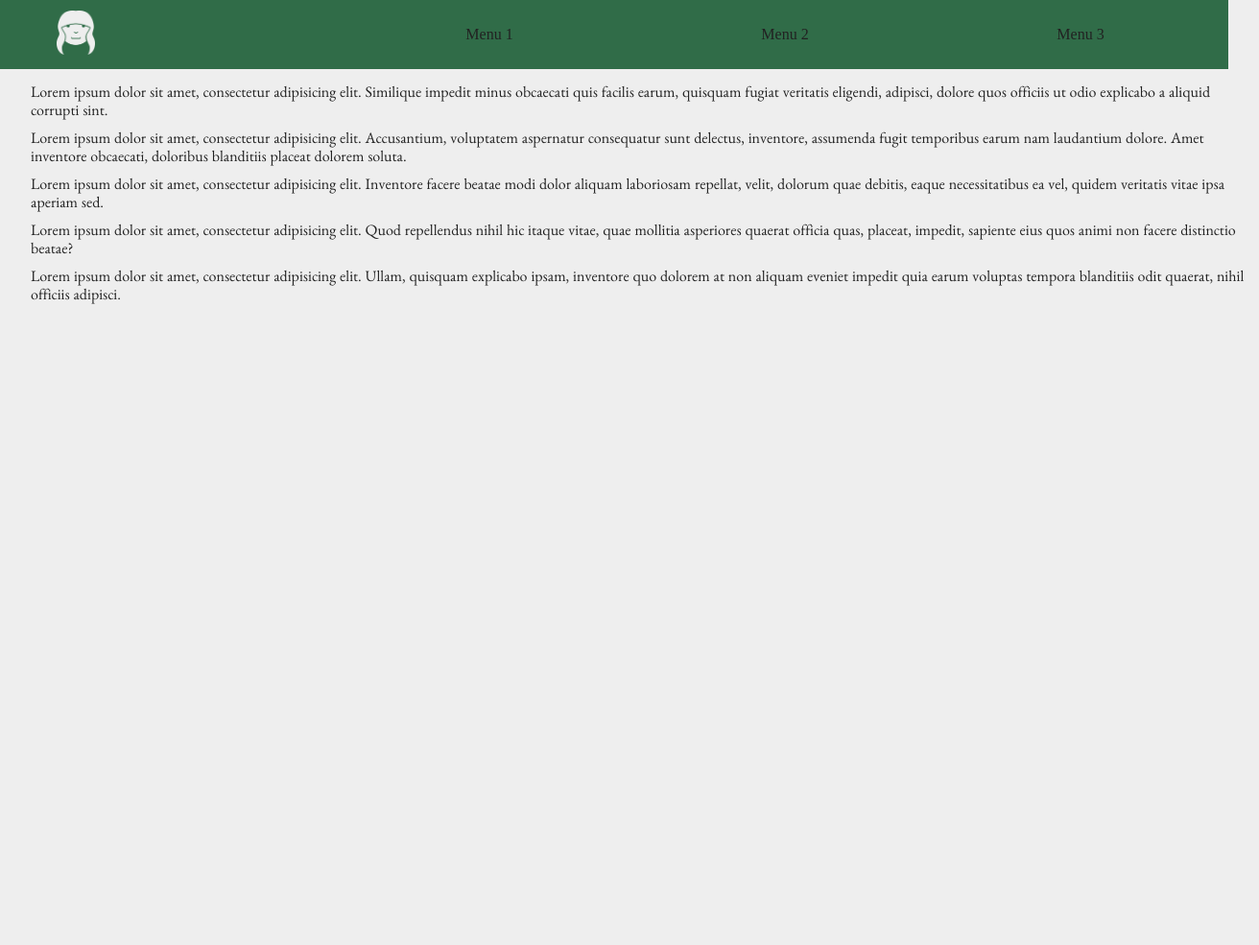
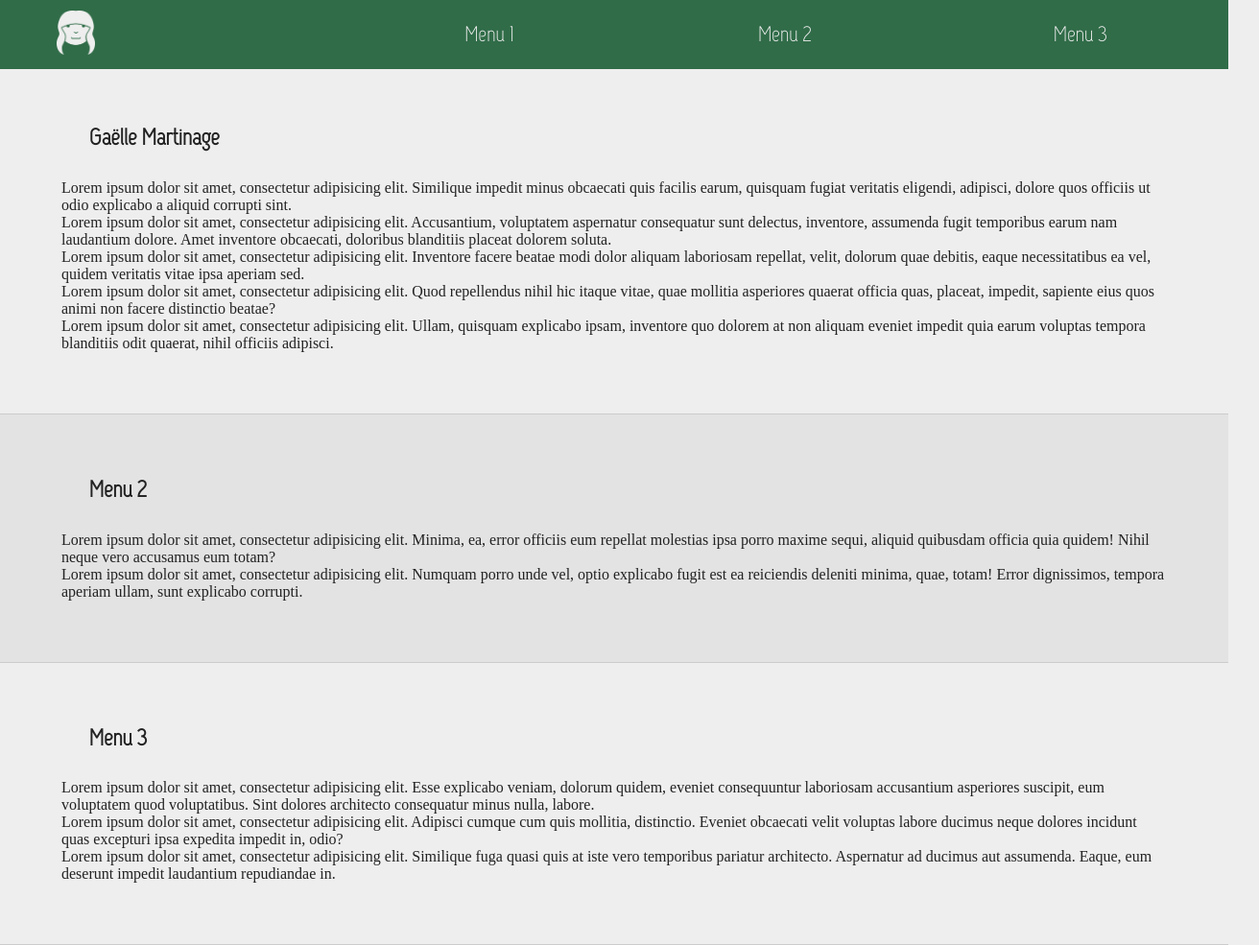
Before and after one commit to GMartinage/tp_design, a plain HTML site: page index.html in a window 1280 px wide. Shown: the whole page at 96% size, 1312 px wide, since content can reach past the window. Before the commit the page ends 800 px from the top, so only its background shows below. Drawn offline with Linux system fonts and the light colour scheme.

Commit message:
Ajout de code supplémentaire

```diff
--- a/css/styles.css
+++ b/css/styles.css
@@ -20,10 +20,6 @@ body {
 	background-color: #eee;
 }
 
-main {
-	margin: 2em 2em;
-}
-
 header {
 	display: flex;
 	justify-content: space-around;
@@ -33,9 +29,19 @@ header {
 	background-color: #306C48;
 }
 
+#placeholder {
+	display: flex;
+	justify-content: space-around;
+	top: 0;
+	width: 100%;
+	background-color: #306C48;
+	padding: 2em;
+}
+
 header > div {
 	padding: 0.7em;
 	flex: 1 1;
+	transition: 0.5s;
 }
 
 header > div:first-child {
@@ -44,6 +50,8 @@ header > div:first-child {
 
 header > div:hover {
 	background-color: #124025;
+	flex: 2 2;
+	transition: 0.5s;
 }
 
 header > div:hover:first-child {
@@ -55,7 +63,10 @@ header > div > p {
 	top: 50%;
 	left: 50%;
 	transform: translate(-50%, -50%);
+	font-family: "Capsuula", sans-serif;
+	font-size: 1.4em;
 	text-align: center;
+	color: #eee;
 }
 
 header img {
@@ -74,3 +85,12 @@ main > p {
 	margin-bottom: 0.6em;
 	line-height: 1.2em;
 }
+
+main > div {
+	padding: 4em;
+	border-bottom: 1px solid #ccc;
+}
+
+#menu_2 {
+	background-color: #e3e3e3;
+}
--- a/index.html
+++ b/index.html
@@ -24,12 +24,26 @@
 			</div>
 		</header>
 		<main>
+			<div id="placeholder"></div>
+			<div id="menu_1">
 				<h2>Gaëlle Martinage</h2>
 				<p>Lorem ipsum dolor sit amet, consectetur adipisicing elit. Similique impedit minus obcaecati quis facilis earum, quisquam fugiat veritatis eligendi, adipisci, dolore quos officiis ut odio explicabo a aliquid corrupti sint.</p>
 				<p>Lorem ipsum dolor sit amet, consectetur adipisicing elit. Accusantium, voluptatem aspernatur consequatur sunt delectus, inventore, assumenda fugit temporibus earum nam laudantium dolore. Amet inventore obcaecati, doloribus blanditiis placeat dolorem soluta.</p>
 				<p>Lorem ipsum dolor sit amet, consectetur adipisicing elit. Inventore facere beatae modi dolor aliquam laboriosam repellat, velit, dolorum quae debitis, eaque necessitatibus ea vel, quidem veritatis vitae ipsa aperiam sed.</p>
 				<p>Lorem ipsum dolor sit amet, consectetur adipisicing elit. Quod repellendus nihil hic itaque vitae, quae mollitia asperiores quaerat officia quas, placeat, impedit, sapiente eius quos animi non facere distinctio beatae?</p>
 				<p>Lorem ipsum dolor sit amet, consectetur adipisicing elit. Ullam, quisquam explicabo ipsam, inventore quo dolorem at non aliquam eveniet impedit quia earum voluptas tempora blanditiis odit quaerat, nihil officiis adipisci.</p>
+			</div>
+			<div id="menu_2">
+				<h2>Menu 2</h2>
+				<p>Lorem ipsum dolor sit amet, consectetur adipisicing elit. Minima, ea, error officiis eum repellat molestias ipsa porro maxime sequi, aliquid quibusdam officia quia quidem! Nihil neque vero accusamus eum totam?</p>
+				<p>Lorem ipsum dolor sit amet, consectetur adipisicing elit. Numquam porro unde vel, optio explicabo fugit est ea reiciendis deleniti minima, quae, totam! Error dignissimos, tempora aperiam ullam, sunt explicabo corrupti.</p>
+			</div>
+			<div id="menu_3">
+				<h2>Menu 3</h2>
+				<p>Lorem ipsum dolor sit amet, consectetur adipisicing elit. Esse explicabo veniam, dolorum quidem, eveniet consequuntur laboriosam accusantium asperiores suscipit, eum voluptatem quod voluptatibus. Sint dolores architecto consequatur minus nulla, labore.</p>
+				<p>Lorem ipsum dolor sit amet, consectetur adipisicing elit. Adipisci cumque cum quis mollitia, distinctio. Eveniet obcaecati velit voluptas labore ducimus neque dolores incidunt quas excepturi ipsa expedita impedit in, odio?</p>
+				<p>Lorem ipsum dolor sit amet, consectetur adipisicing elit. Similique fuga quasi quis at iste vero temporibus pariatur architecto. Aspernatur ad ducimus aut assumenda. Eaque, eum deserunt impedit laudantium repudiandae in.</p>
+			</div>
 		</main>
 	</body>
 </html>
```
Lines whose indentation alone changed are shown as unchanged.
